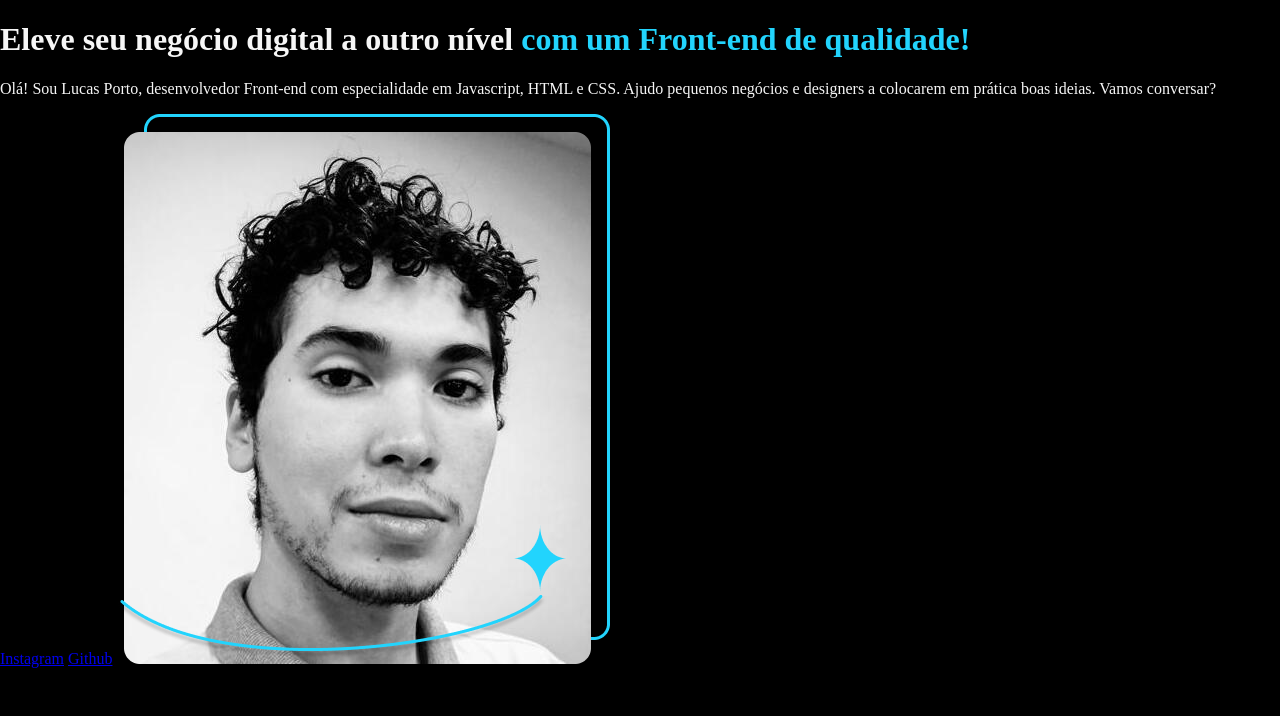
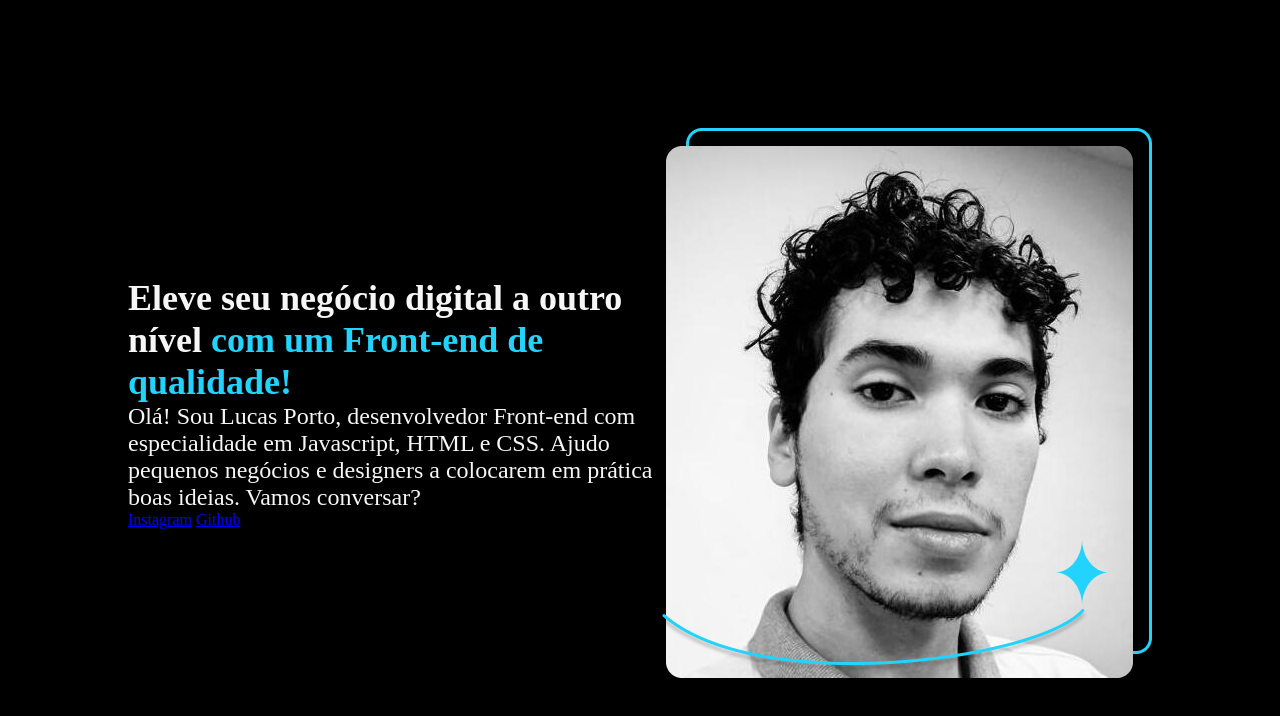
Before and after one commit to godhok/cursosalura, a plain HTML site: page Formacao em Front-end/Portfolio - Curso 2/index.html in a window 1280 px wide. Drawn offline with nearby package versions, Linux system fonts and the light colour scheme.

Commit message:
revisão da segunda aula

```diff
--- a/Formacao em Front-end/Portfolio - Curso 2/index.html
+++ b/Formacao em Front-end/Portfolio - Curso 2/index.html
@@ -5,25 +5,29 @@
     <meta http-equiv="X-UA-Compatible" content="ie=edge" />
     <meta name="viewport" content="width=device-width, initial-scale=1.0" />
     <title>Portfólio - Curso 1</title>
-    <link rel="stylesheet" href="normalize.css" />
+    <link rel="stylesheet" href="reset.css" />
     <link rel="stylesheet" href="style.css" />
   </head>
   <body>
     <header></header>
-    <main>
-      <h1>
+    <main class="apresentacao">
+      <section class="apresentacao__conteudo">
+        <h1 class="apresentacao__conteudo__titulo">
           Eleve seu negócio digital a outro nível
-        <strong class="titulo-destaque">com um Front-end de qualidade!</strong>
+          <strong class="titulo-destaque"
+            >com um Front-end de qualidade!</strong
+          >
         </h1>
-      <p>
+        <p class="apresentacao__conteudo__texto">
           Olá! Sou Lucas Porto, desenvolvedor Front-end com especialidade em
-        Javascript, HTML e CSS. Ajudo pequenos negócios e designers a colocarem
-        em prática boas ideias. Vamos conversar?
+          Javascript, HTML e CSS. Ajudo pequenos negócios e designers a
+          colocarem em prática boas ideias. Vamos conversar?
         </p>
         <a href="https://www.instagram.com/vulgolindoso/">Instagram</a>
         <a href="https://github.com/godhok">Github</a>
+      </section>
       <img
-        src="/Formacao em Front-end/Portfolio - Curso 1/Assets/imagem.png"
+        src="/Portfolio - Curso 2/Assets/imagem.png"
         alt="Foto do Lucas Porto"
       />
     </main>
--- a/Formacao em Front-end/Portfolio - Curso 2/style.css
+++ b/Formacao em Front-end/Portfolio - Curso 2/style.css
@@ -1,4 +1,6 @@
 body {
+  height: 100vh;
+  box-sizing: border-box;
   background-color: #000000;
   color: #f6f6f6;
 }
@@ -6,3 +8,22 @@ body {
 .titulo-destaque {
   color: #22d4fd;
 }
+
+.apresentacao {
+  margin: 10%;
+  display: flex;
+  align-items: center;
+  justify-content: space-between;
+}
+
+.apresentacao__conteudo {
+  width: 615px;
+}
+
+.apresentacao__conteudo__titulo {
+  font-size: 36px;
+}
+
+.apresentacao__conteudo__texto {
+  font-size: 24px;
+}
```
Also changed, not shown: 3 other files. Lines whose indentation alone changed are shown as unchanged.
